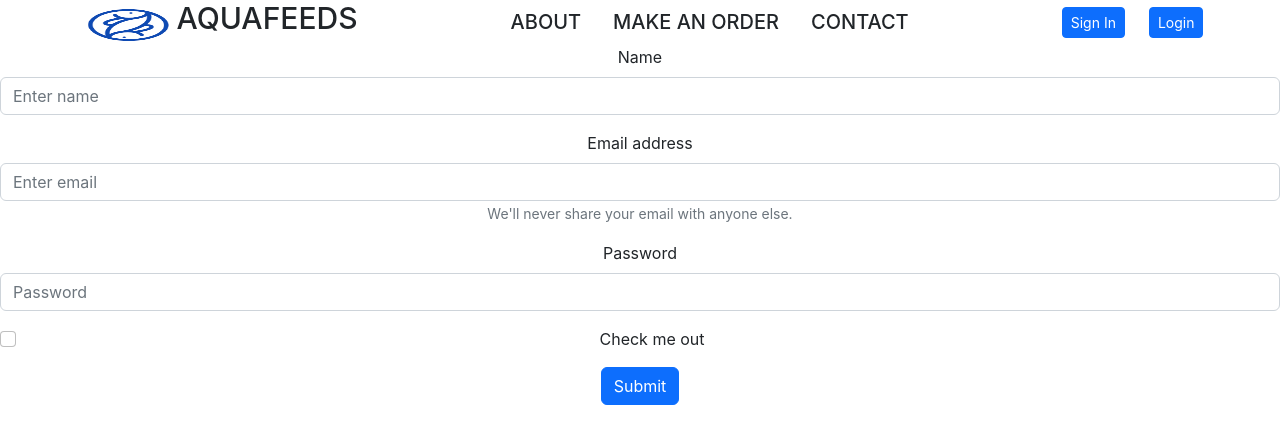
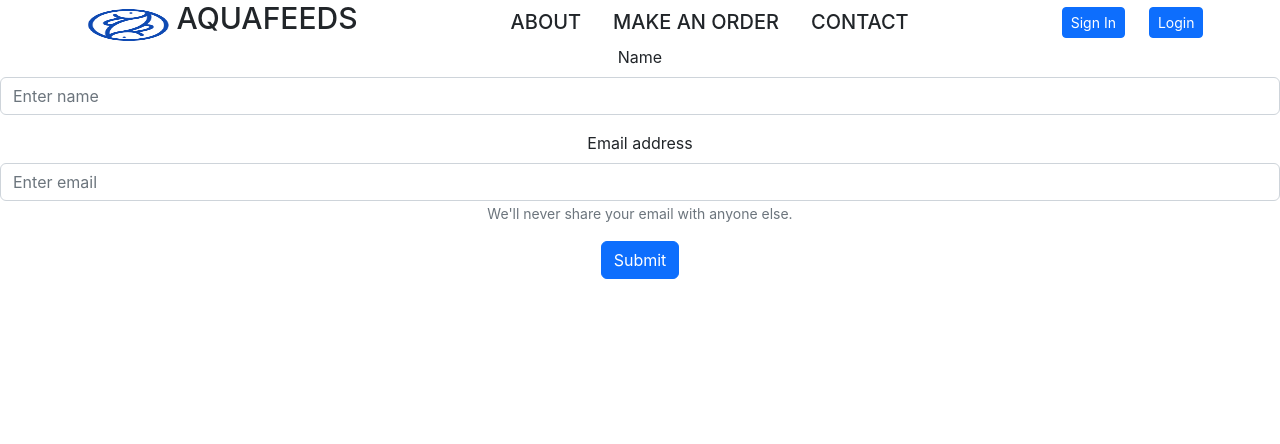
Before and after one commit to Josephnyingi/level_2_aquafeed_ke, a React (Create React App) app: page /contact in a window 1280 px wide. Shown: the top 444 px of the page. Built offline with nearby package versions, Linux system fonts and the light colour scheme.

Commit message:
Create contact form

```diff
--- a/src/components/Contact/Contact.js
+++ b/src/components/Contact/Contact.js
@@ -8,6 +8,7 @@ function Contact() {
         <Form.Label>Name</Form.Label>
         <Form.Control type="name" placeholder="Enter name" />
       </Form.Group>
+
       <Form.Group className="mb-3" controlId="formBasicEmail">
         <Form.Label>Email address</Form.Label>
         <Form.Control type="email" placeholder="Enter email" />
@@ -16,13 +17,6 @@ function Contact() {
         </Form.Text>
       </Form.Group>
 
-      <Form.Group className="mb-3" controlId="formBasicPassword">
-        <Form.Label>Password</Form.Label>
-        <Form.Control type="password" placeholder="Password" />
-      </Form.Group>
-      <Form.Group className="mb-3" controlId="formBasicCheckbox">
-        <Form.Check type="checkbox" label="Check me out" />
-      </Form.Group>
       <Button variant="primary" type="submit">
         Submit
       </Button>
```
